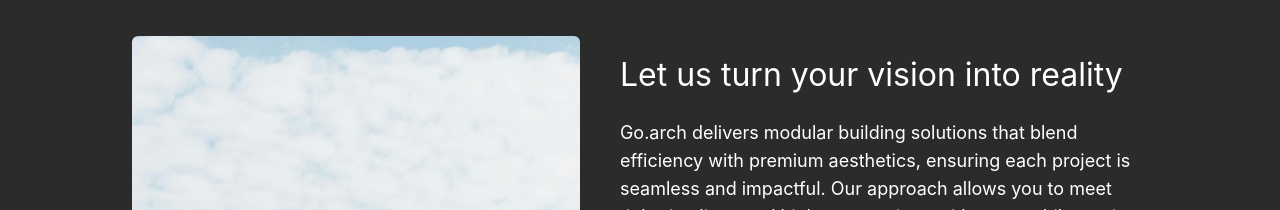
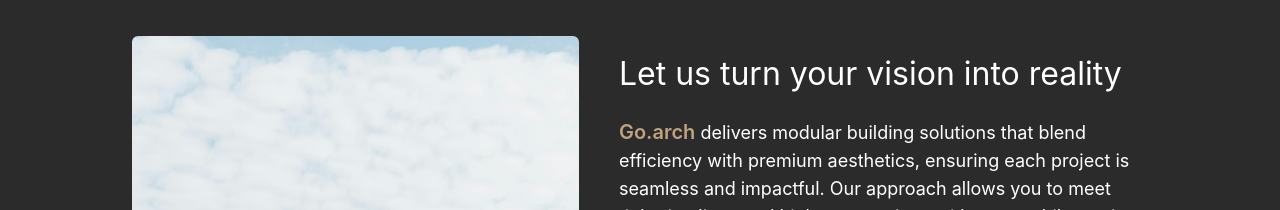
Before and after one commit to Tez-cyber/architecture-website, a React (Vite) app: page / in a window 1280 px wide. Shown: the part 1420-1630 px from the top of the page. Built offline with nearby package versions, Linux system fonts and the light colour scheme.

Commit message:
Added text color to text in Vision section

```diff
--- a/src/components/Vision.jsx
+++ b/src/components/Vision.jsx
@@ -13,7 +13,7 @@
                 <div className="text-white flex flex-col gap-5">
                     <h2 className='text-[32px]'>Let us turn your vision into reality</h2>
                     <p className="text-lg">
-                        <span className="">Go.arch</span> delivers modular building solutions that blend
+                        <span className="text-lightCream font-semibold text-xl">Go.arch</span> delivers modular building solutions that blend
                         efficiency with premium aesthetics, ensuring each project is seamless and impactful.
                         Our approach allows you to meet tight timelines and high expectations with ease,
                         while turning your creative vision into reality.
```
